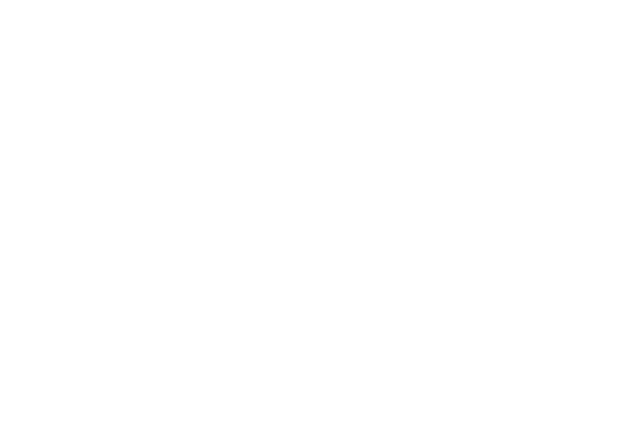
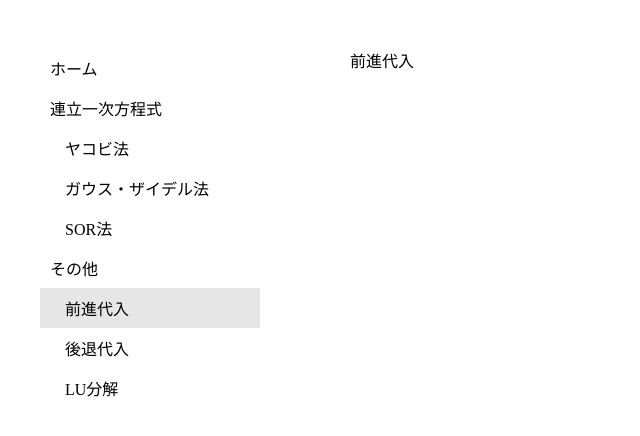
Before and after one commit to tarao1006/numerical-calculation, a React app: page /other/forward_substitution in a window 1280 px wide. Shown: the top 436 px of the page, without its empty margins (0-640 px from the left). Built offline with nearby package versions, Linux system fonts and the light colour scheme.

Commit message:
Add other skelton

```diff
--- a/frontend/src/components/calculator/other.jsx
+++ b/frontend/src/components/calculator/other.jsx
@@ -1,10 +1,41 @@
 import React from 'react'
+import {
+  Switch,
+  Route,
+  useRouteMatch
+} from "react-router-dom";
+import Layout from '../layout'
+
 
 const Other = () => {
 
+  const { url, path} = useRouteMatch()
+
   return (
-    <></>
+    <Layout>
+      <Switch>
+        <Route exact path={ path }>
+          <Root url={ url } />
+        </Route>
+        <Route path={ `${path}/forward_substitution` }>
+          <>前進代入</>
+        </Route>
+        <Route path={ `${path}/backward_substitution` }>
+          <>後退代入</>
+        </Route>
+        <Route path={ `${path}/lu_decomposition` }>
+          <>LU分解</>
+        </Route>
+      </Switch>
+    </Layout>
   )
 }
 
 export default Other
+
+const Root = ({ url }) => {
+
+  return (
+    <>root</>
+  )
+}
```
